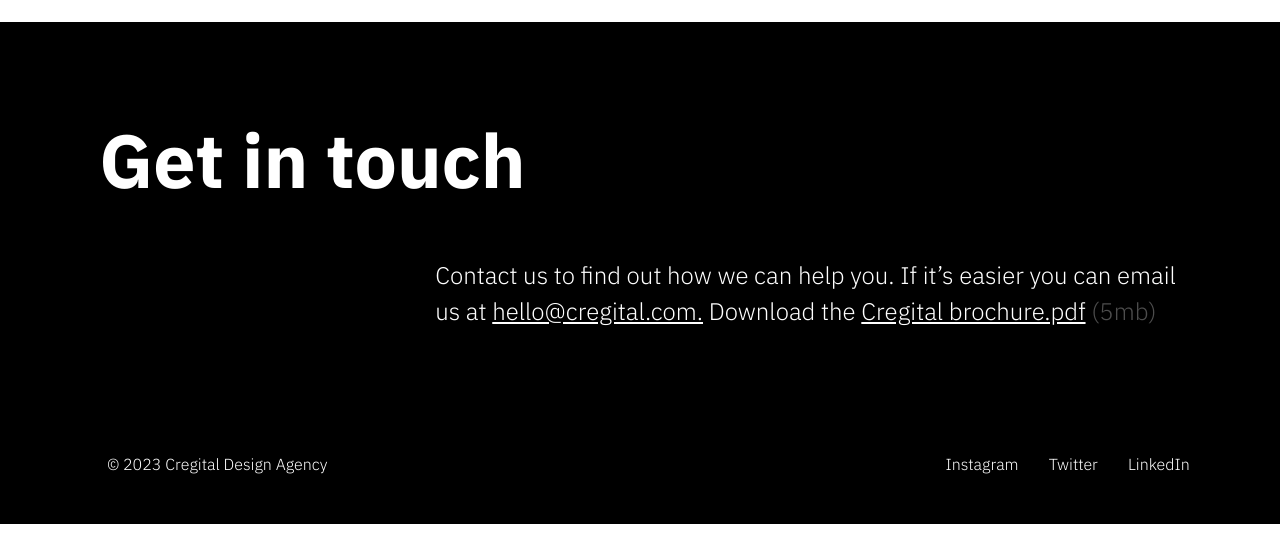
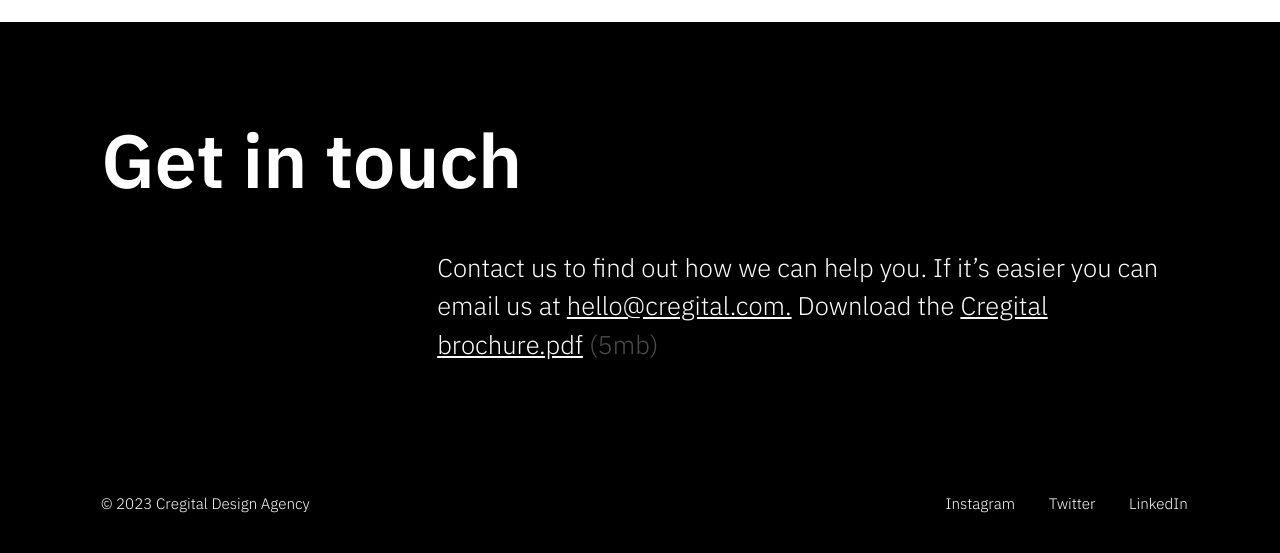
Before and after one commit to GloryOdunayo/Cregital, a Next.js app: page / in a window 1280 px wide. Shown: the part 4783-5336 px from the top of the page. Before the commit the page ends 5307 px from the top, so only its background shows below. Built offline with nearby package versions, Linux system fonts and the light colour scheme; a web font is replaced by a local one.

Commit message:
fix: I readjusted the size between the cards.

```diff
--- a/components/Footer.tsx
+++ b/components/Footer.tsx
@@ -12,7 +12,7 @@
           <div className="header__title">
             Get in touch
           </div>
-          <p className="text py-3">
+          <p className="text">
             Contact us to find out how we can help you. If it’s easier you can email us at&nbsp;
             <Link href="" className="learn" onMouseEnter={() => cursorChangeHandler("link-hover")} onMouseLeave={() => cursorChangeHandler("")}>hello@cregital.com.</Link>
             &nbsp;Download the&nbsp;<Link href="/" className="learn" onMouseEnter={() => cursorChangeHandler("link-hover")} onMouseLeave={() => cursorChangeHandler("")}>Cregital brochure.pdf</Link><span style={{color: '#4d4d4d'}}>&nbsp;(5mb)</span>
--- a/sass/homepage.scss
+++ b/sass/homepage.scss
@@ -150,19 +150,19 @@
     background-color: black;
     color: white;
     margin-top: 3rem;
-    padding: 2.2rem 0 1rem 1rem !important;
+    padding: 2.2rem 0 0.8rem 0.8rem !important;
     & .header{
         padding-top: 2.1rem;
-        padding-left: 8px;
+        padding-left: 13px;
         & .header__title{
             font-size: 4.7rem !important;
-            font-weight: 700;
+            font-weight: 600;
         }
         & .text{
-            font-size: 1.5rem !important;
+            font-size: 1.6rem !important;
             font-weight: 300;
-            margin-left: 21rem;
-            padding: 2.5rem 0 2.5rem 0 !important;
+            margin-left: 20rem;
+            padding: 2.0rem 0rem 2.8rem 1rem !important;
             & .learn{
                 color: white !important;
                 &:hover{
@@ -173,7 +173,7 @@
         }
     }
     & p{
-        font-size: 1rem !important;
+        font-size: 0.95rem !important;
     }
     & .footer{
         display: flex;
```
